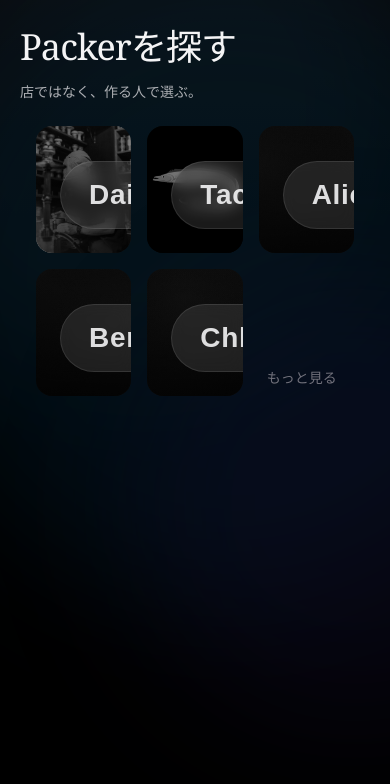
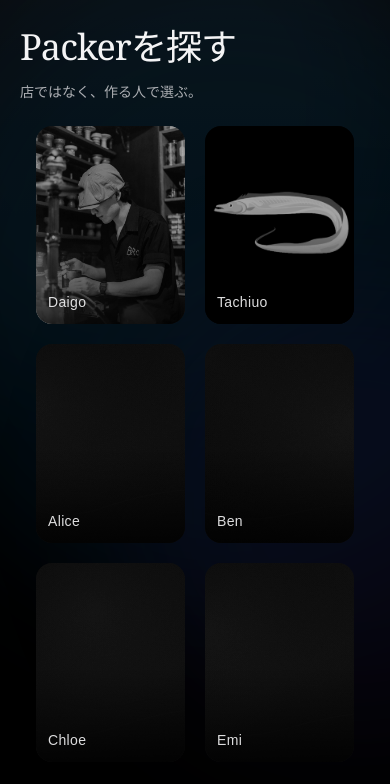
Before and after one commit to enganche1988/shisha-player, a Next.js app: page / in a window 390 px wide. Shown: the top 784 px of the page. Built offline with nearby package versions, Linux system fonts and the light colour scheme.

Commit message:
fix: mobile grid 2-col, remove oversized overlay and more UI

```diff
--- a/src/app/picks-hero.client.tsx
+++ b/src/app/picks-hero.client.tsx
@@ -81,7 +81,8 @@ function badgeFor(p: PickRow & { _km: number | null }): { label: string; tone: s
 
 export function PicksHeroCards({ picks, todayAll }: { picks: PickRow[]; todayAll: TodayRow[] }) {
   const [loc, setLoc] = useState<{ lat: number; lng: number }>(SHIBUYA);
-  const [visibleCount, setVisibleCount] = useState(5);
+  // phase0': keep the list finite and calm; no "more" UI on mobile
+  const visibleCount = 6;
 
   useEffect(() => {
     if (!SHOW_REALTIME_UI) return;
@@ -118,20 +119,18 @@ export function PicksHeroCards({ picks, todayAll }: { picks: PickRow[]; todayAll
     return [...withDist].sort((a, b) => b._score - a._score || a._idx - b._idx);
   }, [picks, todayAll, loc]);
 
-  const max = Math.min(visibleCount, 20);
-  const isCollapsed = max === 5;
-  const shown = computed.slice(0, max);
+  const shown = computed.slice(0, Math.min(visibleCount, 20));
 
   return (
     <div className="mx-auto w-full max-w-7xl px-4 md:px-10">
-      {/* Mobile: 3 cards top row, 2 cards second row, empty slot shows "もっと見る" */}
-      <div className="grid grid-cols-3 gap-4 md:grid-cols-3 md:gap-14">
+      {/* Mobile-first: 2-column grid (stable), Desktop: 3-column */}
+      <div className="grid grid-cols-2 gap-5 md:grid-cols-3 md:gap-14">
         {shown.map((p: any) => {
           return (
             <Link
               key={String(p.slug)}
               href={`/people/${p.slug}`}
-              className="group relative overflow-hidden rounded-2xl bg-black/10"
+              className="group relative overflow-hidden rounded-2xl bg-black/10 focus-visible:outline-none focus-visible:ring-1 focus-visible:ring-white/10"
             >
               <div className="relative aspect-[3/4]">
                 <Image
@@ -145,44 +144,20 @@ export function PicksHeroCards({ picks, todayAll }: { picks: PickRow[]; todayAll
                 />
 
                 {/* dark overlay for quiet tone */}
-                <div className="absolute inset-0 bg-black/35" />
-                <div className="absolute inset-x-0 bottom-0 h-40 bg-gradient-to-t from-black/70 via-black/25 to-transparent" />
+                <div className="absolute inset-0 bg-black/30" />
+                <div className="absolute inset-x-0 bottom-0 h-24 bg-gradient-to-t from-black/80 via-black/35 to-transparent" />
 
-                {/* name pill */}
-                <div className="absolute bottom-6 left-6">
-                  <span className="inline-flex items-center rounded-full border border-white/10 bg-white/10 px-7 py-3 text-[28px] font-semibold tracking-wide text-zinc-100/90 backdrop-blur-sm">
+                {/* name (single line, calm) */}
+                <div className="absolute bottom-3 left-3 right-3">
+                  <div className="truncate text-sm font-medium tracking-wide text-zinc-100/90">
                     {p.displayName}
-                  </span>
+                  </div>
                 </div>
               </div>
             </Link>
           );
         })}
-
-        {isCollapsed && computed.length > 5 ? (
-          <button
-            type="button"
-            onClick={() => setVisibleCount(20)}
-            className="relative col-span-1 flex aspect-[3/4] items-end justify-start rounded-2xl bg-transparent p-2 text-left"
-          >
-            <span className="text-sm text-zinc-500 hover:text-zinc-300 hover:underline underline-offset-4 decoration-zinc-700/70">
-              もっと見る
-            </span>
-          </button>
-        ) : null}
       </div>
-
-      {visibleCount < 20 && computed.length > 5 ? (
-        <div className="hidden pt-6 md:block">
-          <button
-            type="button"
-            onClick={() => setVisibleCount(20)}
-            className="text-sm text-zinc-500 hover:underline underline-offset-4 decoration-zinc-700/70"
-          >
-            もっと見る
-          </button>
-        </div>
-      ) : null}
     </div>
   );
 }
```
